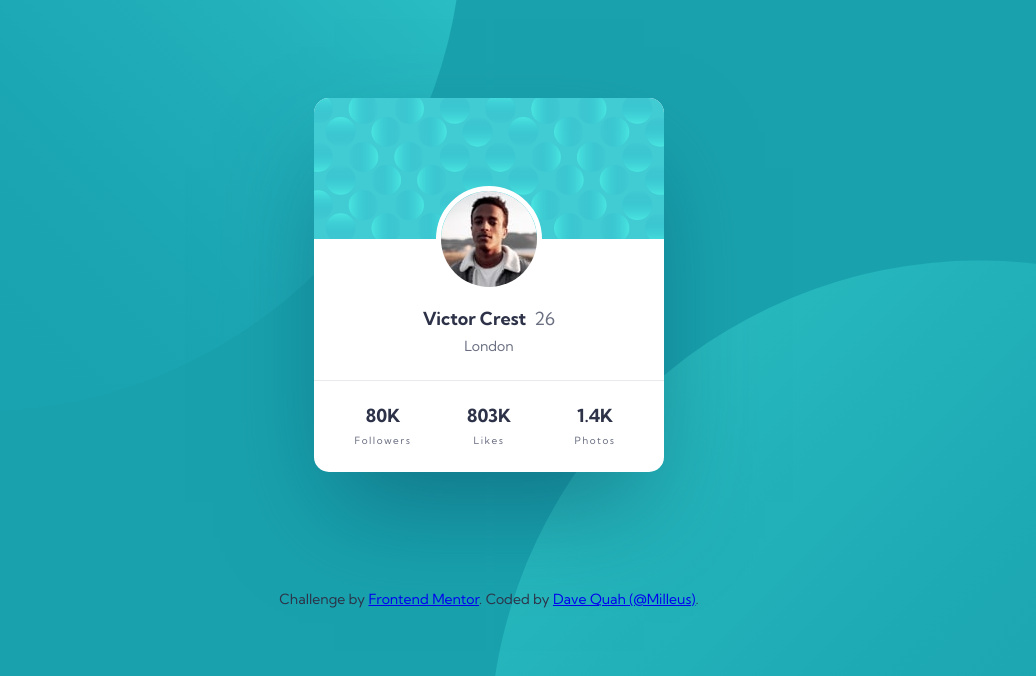
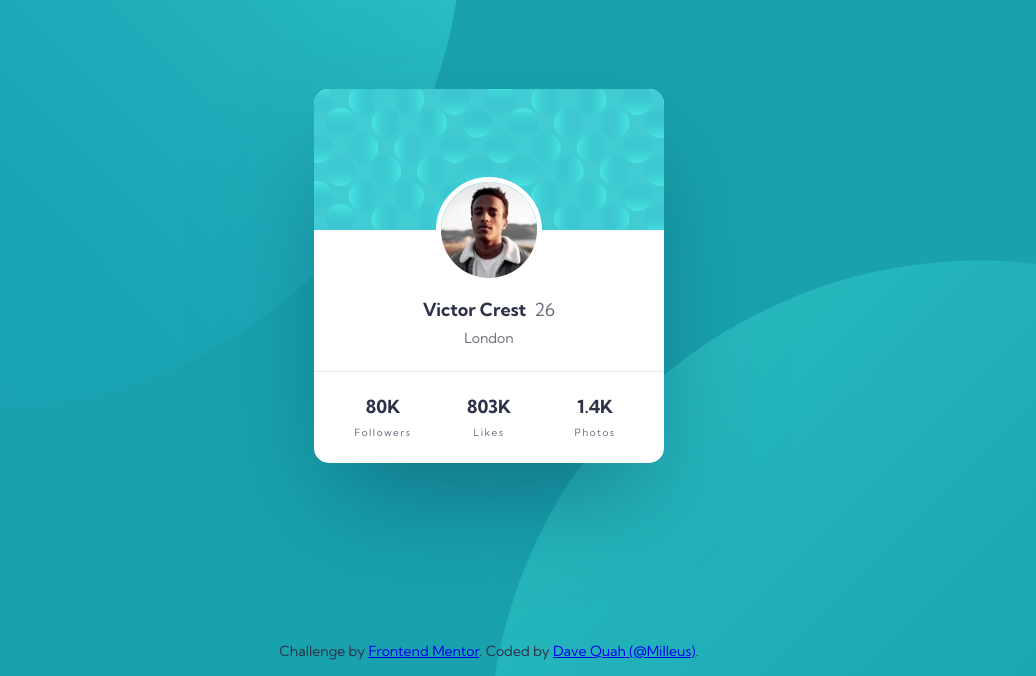
Before and after one commit to Milleus/fm-profile-card, a plain HTML site: page index.html in a window 1280 px wide. Shown: the part 124-800 px from the top of the page, without its empty margins (151-1187 px from the left). Drawn offline with Linux system fonts and the light colour scheme.

Commit message:
refactor: remove header

```diff
--- a/global.css
+++ b/global.css
@@ -176,9 +176,6 @@ select {
 .mt-16 {
   margin-top: 1rem;
 }
-.my-16 {
-  margin-block: 1rem;
-}
 .p-24 {
   padding: 1.5rem;
 }
@@ -187,15 +184,28 @@ select {
 /* Block               */
 /* ------------------- */
 .container {
+  place-items: center;
+  grid-template-rows: 1fr auto 1fr;
+  grid-template-areas:
+    "header"
+    "main"
+    "footer";
   min-height: 100vh;
   min-width: fit-content;
-  display: grid;
-  place-items: center;
-  padding-inline: 1.5rem;
+  padding: 1rem 1.5rem;
   background-image: url(/assets/bg-pattern-top.svg),
     url(/assets/bg-pattern-bottom.svg);
   background-position: right 52vw bottom 33vh, left 50vw top 48vh;
   background-repeat: no-repeat;
+}
+
+.container > main {
+  grid-area: main;
+}
+
+.container > footer {
+  grid-area: footer;
+  align-self: end;
 }
 
 .card {
@@ -203,6 +213,7 @@ select {
   width: 100%;
   background-color: hsl(var(--clr-neutral-100));
   border-radius: 15px;
+  margin-inline: auto;
   box-shadow: 0px 50px 100px -20px hsl(var(--clr-blue-600) / 0.5);
   overflow: hidden;
 }
--- a/index.html
+++ b/index.html
@@ -26,12 +26,9 @@
 </head>
 
 <body>
-  <div class="container">
-    <header class="text-blue-700 text-center my-16">
-      <h1>Profile card component</h1>
-    </header>
-
+  <div class="grid container">
     <main>
+      <h1 class="sr-only">Profile card component</h1>
       <div class="card text-center">
         <header class="grid p-24">
           <img src="/assets/image-victor.jpg" alt="Victor Crest">
@@ -64,8 +61,8 @@
       </div>
     </main>
 
-    <footer class="text-blue-700 text-center my-16">
-      <p>
+    <footer>
+      <p class="text-blue-700 text-center">
         Challenge by <a href="https://www.frontendmentor.io?ref=challenge" target="_blank" rel="noopener">Frontend
           Mentor</a>.
         Coded by <a href="https://www.frontendmentor.io/profile/Milleus">Dave Quah (@Milleus)</a>.
```
Also changed, not shown: docs/component-desktop.png, docs/component-mobile.png.
